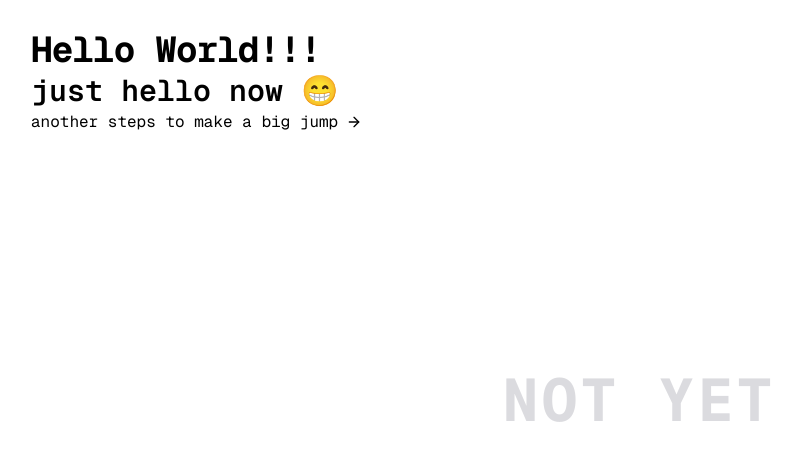
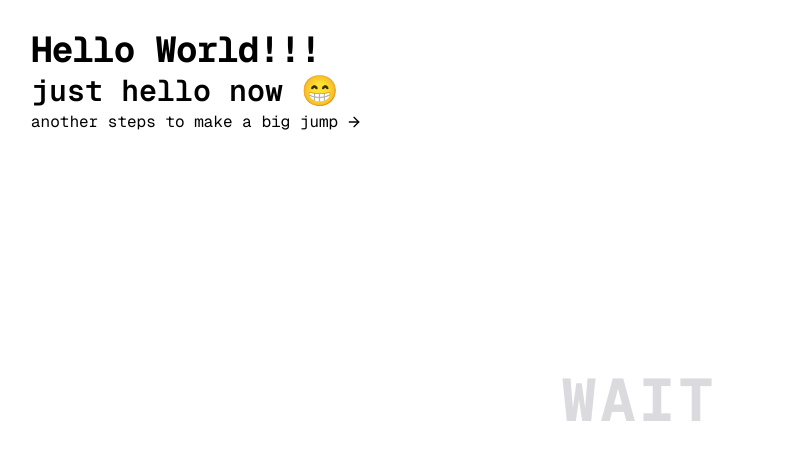
Before and after one commit to FebryantoAdityaRizky020204/my-personal-website, a Next.js app: page / in a window 1280 px wide. Shown: the top 460 px of the page, without its empty margins (1-802 px from the left). Built offline with nearby package versions, Linux system fonts and the light colour scheme.

Commit message:
update title page

```diff
--- a/app/layout.tsx
+++ b/app/layout.tsx
@@ -13,8 +13,8 @@ const geistMono = Geist_Mono({
 });
 
 export const metadata: Metadata = {
-  title: "Create Next App",
-  description: "Generated by create next app",
+  title: "Profile | Aditya Rizky Febryanto",
+  description: "Aditya Rizky Febryanto",
 };
 
 export default function RootLayout({ children }: LayoutProps<"/">) {
--- a/old/main-content.tsx
+++ b/old/main-content.tsx
@@ -30,7 +30,7 @@ export default function MainContent() {
       {/* Teks "NOT YET" di Tengah Layar */}
       <div className="absolute top-1/2 left-1/2 -translate-x-1/2 -translate-y-1/2 pointer-events-none">
         <p className="text-6xl font-bold font-mono text-zinc-400 dark:text-zinc-700 opacity-[0.37] tracking-wider">
-          NOT YET
+          WAIT
         </p>
       </div>
     </div>
```
Also changed, not shown: old/animate.tsx (added).
